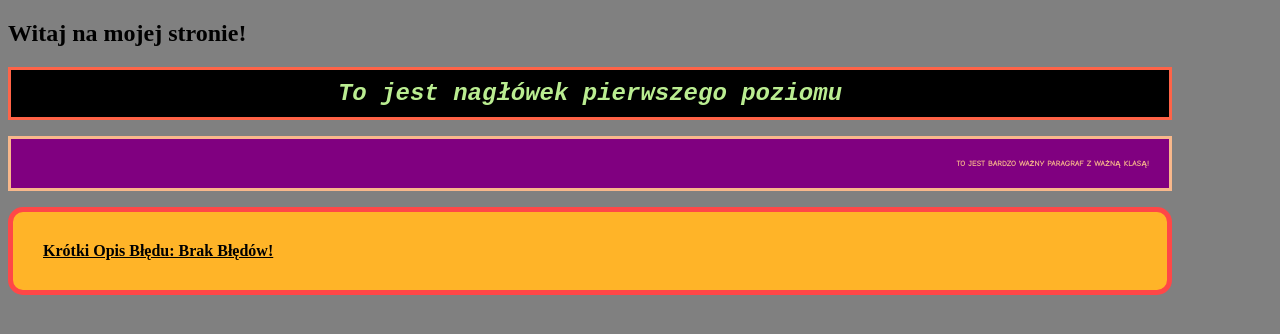
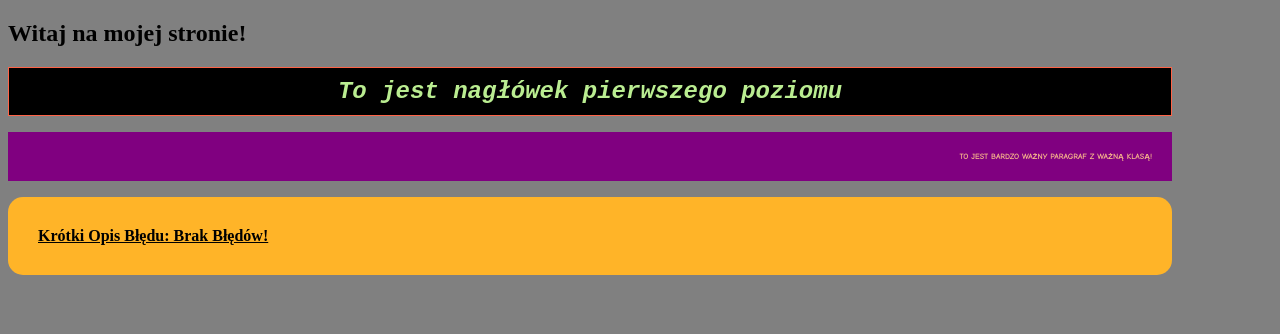
Before and after one commit to marborkowska/Moja-pierwsza-strona, a plain HTML site: page index.html in a window 1280 px wide. Drawn offline with Linux system fonts and the light colour scheme.

Commit message:
Update index.html

```diff
--- a/index.html
+++ b/index.html
@@ -42,8 +42,7 @@ Na obrazku oczekiwany_wynik.png przedstawiono trzy paragrafy. Używając poniżs
             text-align: center;
             font-family: "Courier New";
             color: #baed91;
-            border-style: solid;
-            border-color: tomato;
+            border: 1px solid tomato;
             background-color: #000;
             font-style: italic;
             padding: 10px;
@@ -53,8 +52,7 @@ Na obrazku oczekiwany_wynik.png przedstawiono trzy paragrafy. Używając poniżs
         .warning {
             font-family: "Comic Sans MS", sans-serif;
             color: rgb(248, 184, 139);
-            border-style: solid;
-            border-color: rgb(248, 184, 139);
+            border-color: 1px solid rgb(248, 184, 139);
             text-transform: uppercase;
             text-align: right;
             background-color: purple;
@@ -67,8 +65,7 @@ Na obrazku oczekiwany_wynik.png przedstawiono trzy paragrafy. Używając poniżs
         .error {
             font-family: serif;
             color: black;
-            border-style: solid;
-            border-color: hsl(0, 100%, 64%);
+            border-color: 1px solid hsl(0, 100%, 64%);
             background-color: #FFB428;
             text-transform: capitalize;
             border-radius: 15px;
```
